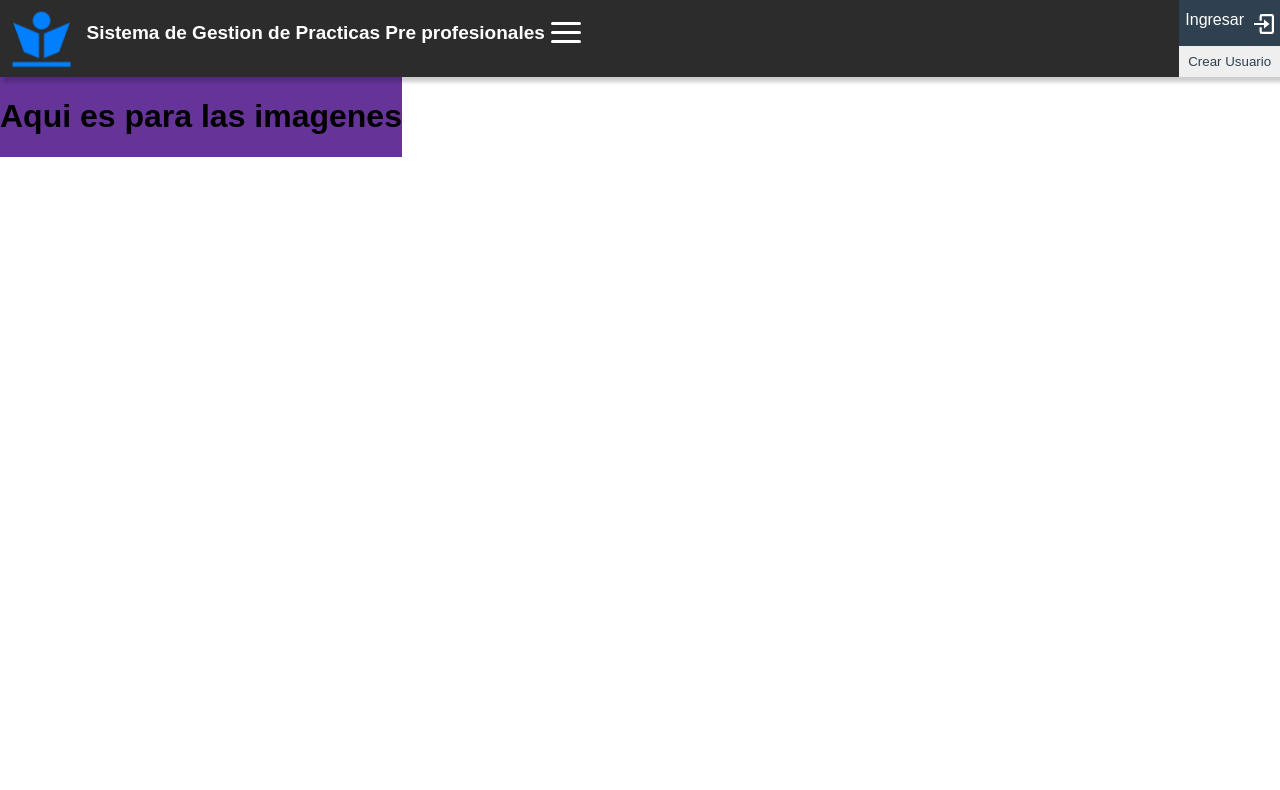
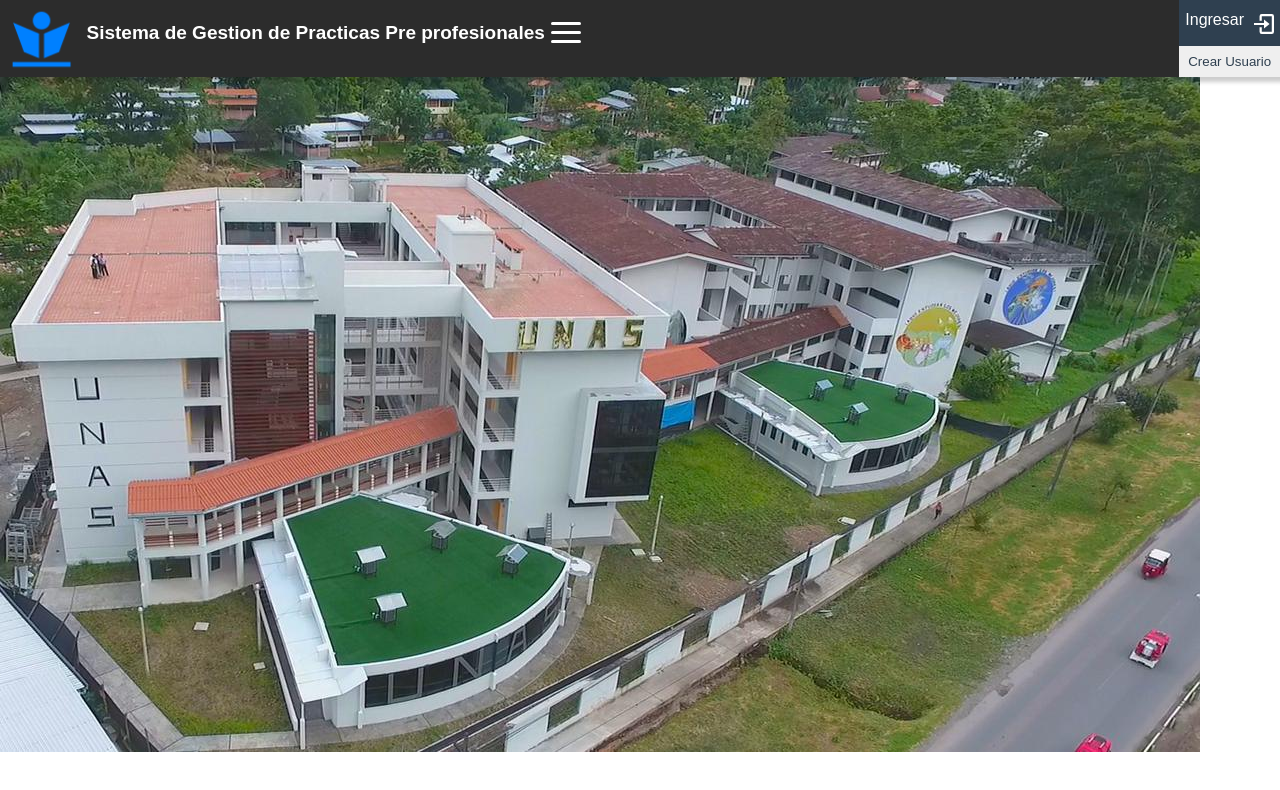
Before and after one commit to gnius-pe/sppp-front-end-ReactJS, a React (Vite) app: page / in a window 1280 px wide. Shown: the top 790 px of the page. Built offline with nearby package versions, Linux system fonts and the light colour scheme.

Commit message:
agregue portada

```diff
--- a/src/components/ContentImageLogin.jsx
+++ b/src/components/ContentImageLogin.jsx
@@ -1,10 +1,12 @@
+import iconlogin from "../assets/img/portada.jpg";
 import React from "react";
 import "../style-components/ContentImageLogin.css";
 
 function ContentImageLogin({ estateContet }) {
   return (
     <div className={`contenido ${estateContet ? "" : "traslation-element"}`}>
-      <h1>Aqui es para las imagenes</h1>
+
+      <img className="Portada" src={iconlogin} alt="Portada UNAS" />
     </div>
   );
 }
```
Also changed, not shown: src/assets/img/portada.jpg (added).
